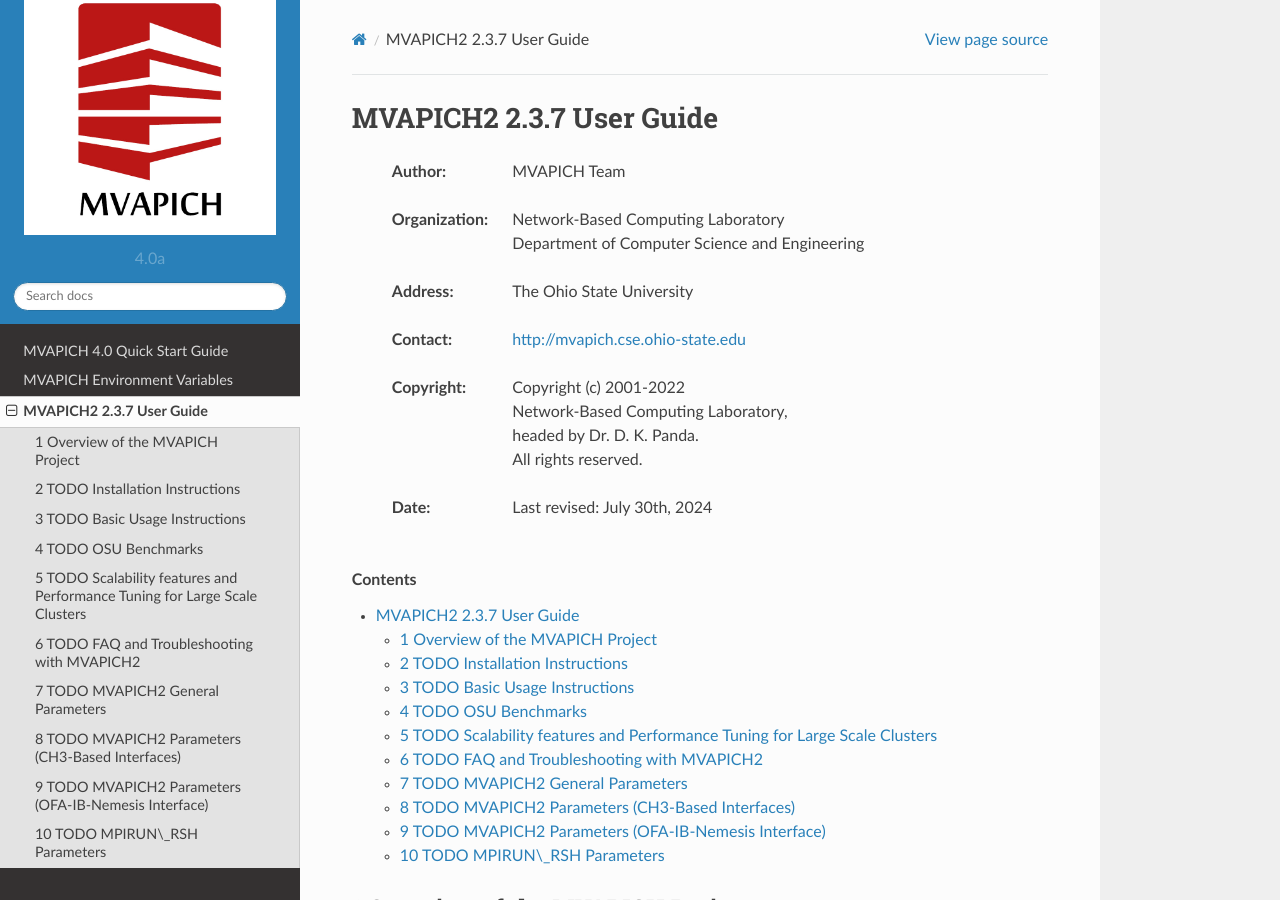
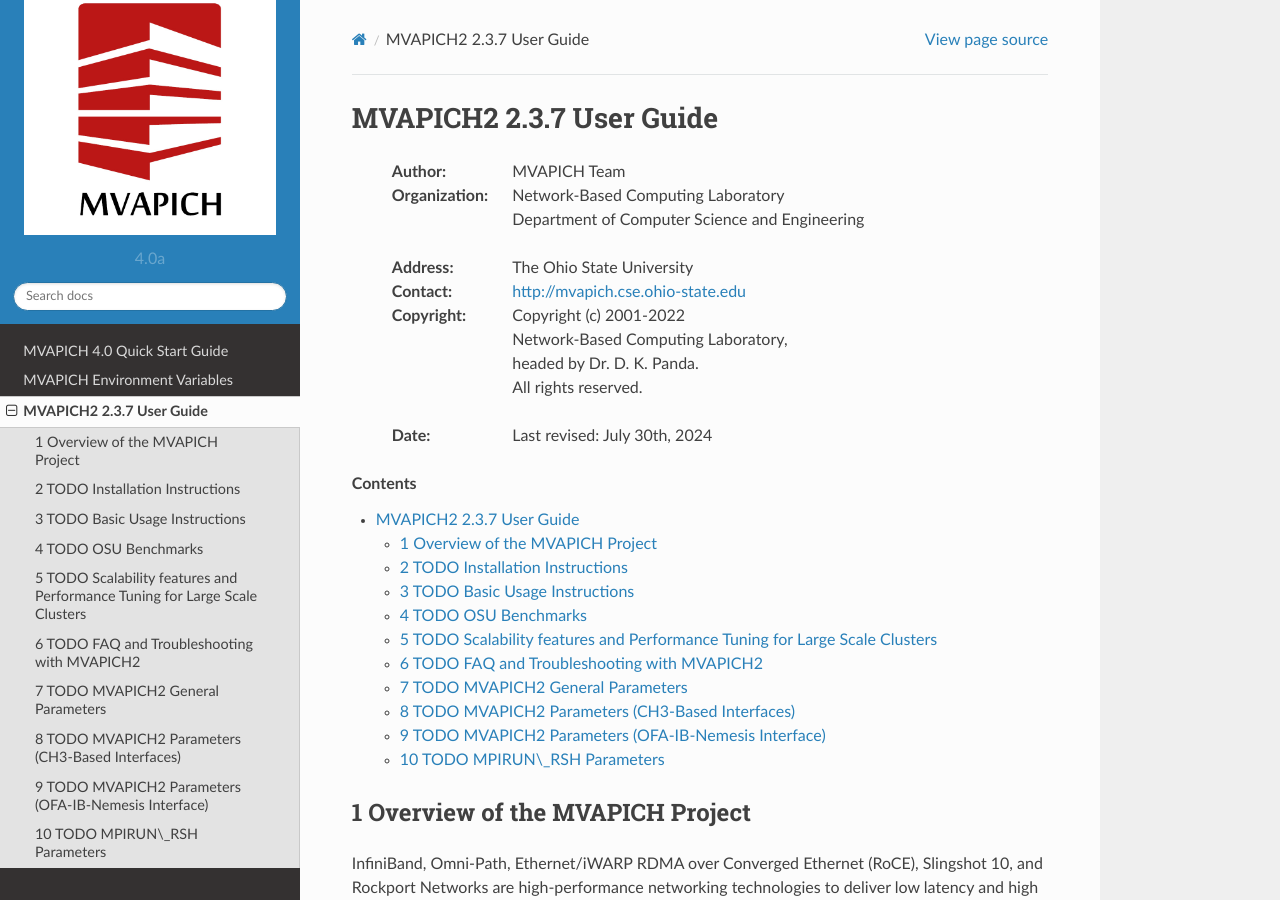
Before and after one commit to OSU-Nowlab/MVAPICH-docs, a Sphinx documentation site: the page built from docs/source/userguide.rst, in a window 1280 px wide and 900 px high. Built offline with Sphinx 7.4.7 and the Read the Docs theme 2.0.0, drawn with Linux system fonts in a browser that asks for light colours.

Commit message:
Trying to remove weird fmt

```diff
--- a/docs/source/userguide.rst
+++ b/docs/source/userguide.rst
@@ -2,21 +2,19 @@
 MVAPICH2 2.3.7 User Guide
 =========================
 
-    :Author: | MVAPICH Team
+    :Author: MVAPICH Team
 
     :Organization: | Network-Based Computing Laboratory
                    | Department of Computer Science and Engineering
+    :Address: The Ohio State University
 
-    :Address: | The Ohio State University
-
-    :Contact: | http://mvapich.cse.ohio-state.edu
+    :Contact: http://mvapich.cse.ohio-state.edu
 
     :Copyright: | Copyright (c) 2001-2022
                 | Network-Based Computing Laboratory,
                 | headed by Dr. D. K. Panda.
                 | All rights reserved.
-
-    :Date: | Last revised: July 30th, 2024
+    :Date: Last revised: July 30th, 2024
 
 
 .. contents::
```
